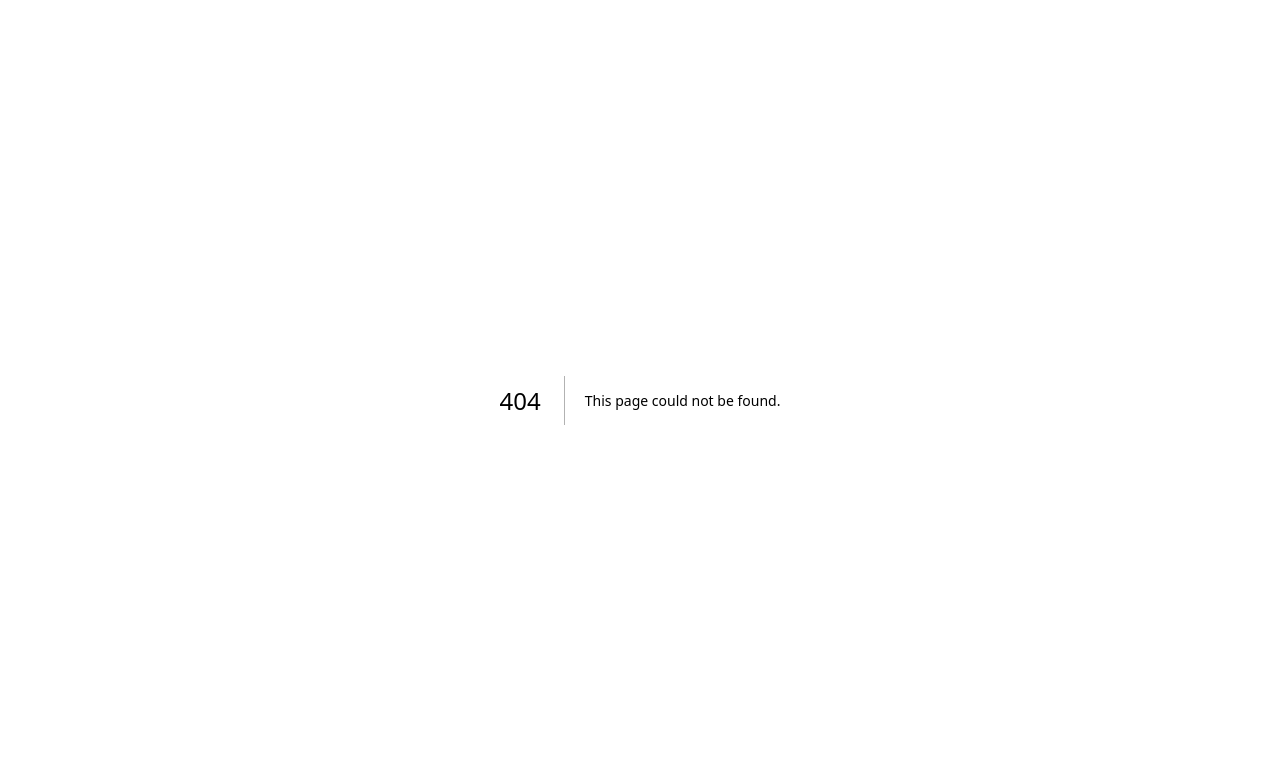
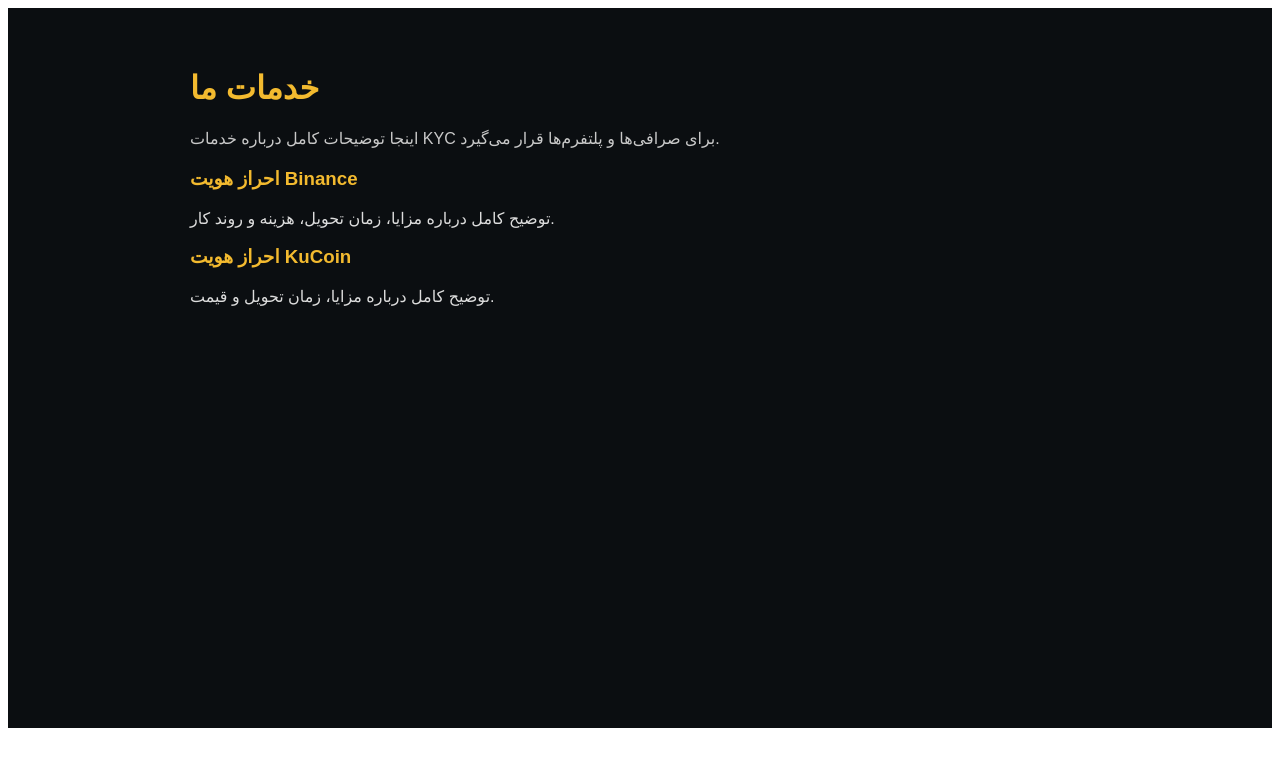
Before and after one commit to amintakun/Kyc, a Next.js app: page /services in a window 1280 px wide. Before the commit this address had no page. Shown: the top 766 px of the page. Built offline with nearby package versions, Linux system fonts and the light colour scheme.

Commit message:
Create services.js

```diff
--- /dev/null
+++ b/pages/services.js
@@ -0,0 +1,21 @@
+export default function Services() {
+  return (
+    <div style={{ background:'#0B0E11', color:'#E6E6E6', minHeight:'80vh', fontFamily:'sans-serif', padding:'40px 18px' }}>
+      <div style={{ maxWidth:900, margin:'0 auto' }}>
+        <h1 style={{ color:'#F3BA2F' }}>خدمات ما</h1>
+        <p style={{ color:'#C9C9C9' }}>اینجا توضیحات کامل درباره خدمات KYC برای صرافی‌ها و پلتفرم‌ها قرار می‌گیرد.</p>
+
+        <section style={{ marginTop:20 }}>
+          <h3 style={{ color:'#F3BA2F' }}>احراز هویت Binance</h3>
+          <p style={{ color:'#ddd' }}>توضیح کامل درباره مزایا، زمان تحویل، هزینه و روند کار.</p>
+        </section>
+
+        <section style={{ marginTop:16 }}>
+          <h3 style={{ color:'#F3BA2F' }}>احراز هویت KuCoin</h3>
+          <p style={{ color:'#ddd' }}>توضیح کامل درباره مزایا، زمان تحویل و قیمت.</p>
+        </section>
+
+      </div>
+    </div>
+  )
+}
```
